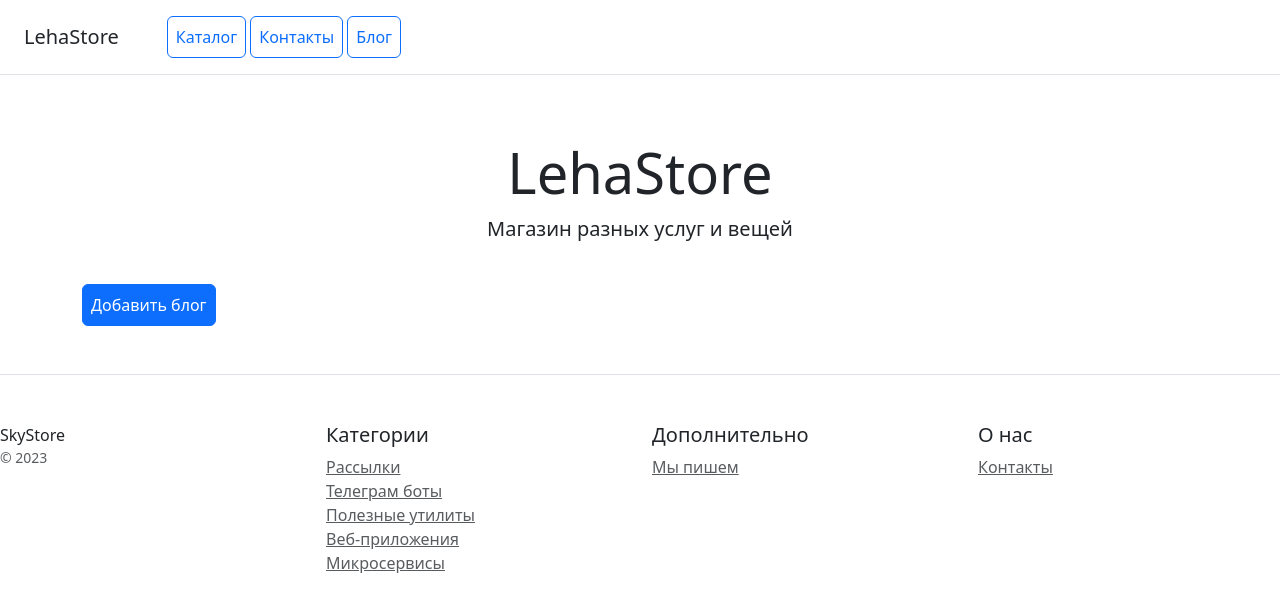
After one commit to HoolyWant/HomeWork22.1, a Django app: template shop/templates/shop/blog_list.html in a window 1280 px wide. The commit adds this page. Shown: the top 612 px of the page. Run offline with Django 4.2, Linux system fonts and the light colour scheme; the template is opened without the code that fills it, so the values that code supplies are empty; some libraries are stand-ins or nearby versions.

Commit message:
templates for site were written

```diff
--- /dev/null
+++ b/shop/templates/shop/blog_list.html
@@ -0,0 +1,28 @@
+{% extends 'shop/base.html'%}
+
+{% block content %}
+<div class="pricing-header px-3 py-3 pt-md-5 pb-md-4 mx-auto text-center">
+    <h1 class="display-4">LehaStore</h1>
+    <p class="lead">Магазин разных услуг и вещей</p>
+</div>
+
+<div class="container">
+    <div class="col-3">
+                <a class="p-2 btn btn-primary" href='{% url "shop:create_blog" %}'>Добавить блог</a>
+    </div>
+    <div class="row text-center">
+        {% for object in object_list %}
+        <div class="col-12">
+            <div class="card mb-4 box-shadow">
+                <div class="card-body">
+                    <h4 class="card-title pricing-card-title">{{ object }} ({{ object.slug }})</h4>
+                    <a class="p-2 btn btn-outline-primary" href='{% url "shop:blog_view" object.id %}'>Инфо</a>
+                    <a class="p-2 btn btn-outline-primary" href='{% url "shop:blog_edit" object.id %}'>Изменить</a>
+                    <a class="p-2 btn btn-outline-danger" href='{% url "shop:blog_delete" object.id %}'>Удалить</a>
+                </div>
+            </div>
+        </div>
+        {% endfor %}
+    </div>
+    </div>
+    {% endblock %}
--- a/shop/templates/shop/includes/inc_main_menu.html
+++ b/shop/templates/shop/includes/inc_main_menu.html
@@ -3,5 +3,6 @@
     <nav class="ms-5">
         <a class="p-2 btn btn-outline-primary" href="/">Каталог</a>
         <a class="p-2 btn btn-outline-primary" href="/contacts/">Контакты</a>
+         <a class="p-2 btn btn-outline-primary" href="/blog/">Блог</a>
     </nav>
 </div>
```
Also changed, not shown: shop/templates/shop/blog_confirm_delete.html (added, +22 -0 lines), shop/templates/shop/blog_detail.html (added, +27 -0 lines), shop/templates/shop/blog_form.html (added, +27 -0 lines), shop/templates/shop/product_detail.html (renamed from shop/templates/shop/product.html), shop/templates/shop/product_list.html (renamed from shop/templates/shop/home.html).
